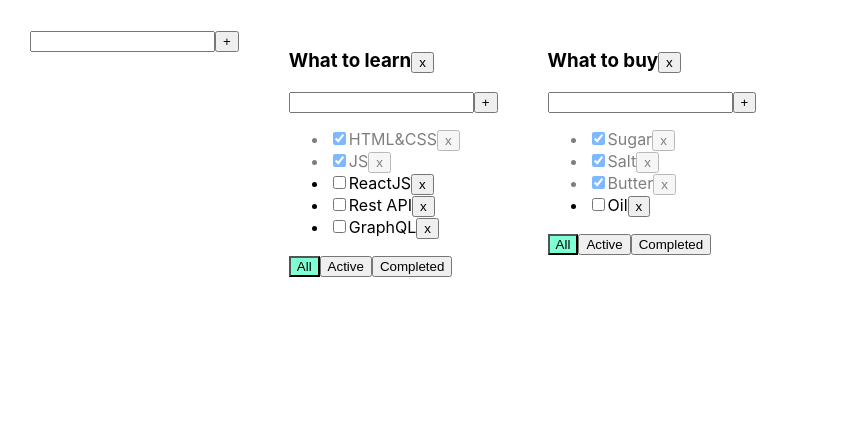
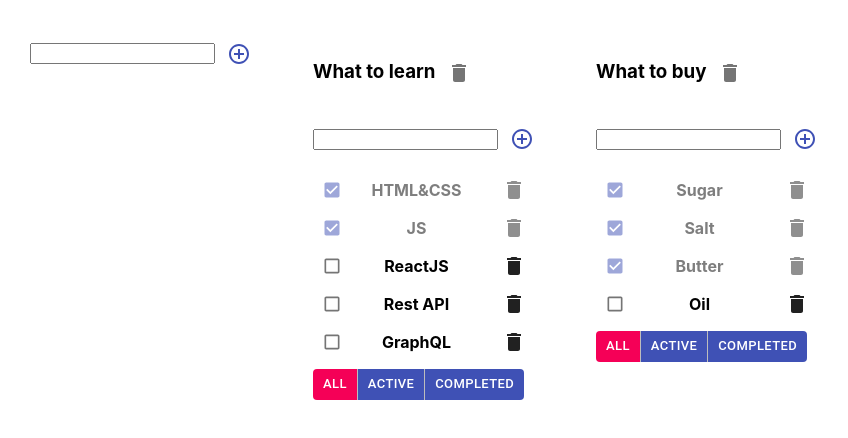
Before and after one commit to fedorgerasimov/Todolist, a React (Create React App) app: page / in a window 1280 px wide. Shown: the top 438 px of the page, without its empty margins (0-848 px from the left). Built offline with nearby package versions, Linux system fonts and the light colour scheme.

Commit message:
Добавил новые названия для тегов Material-UI

```diff
--- a/src/AddItemForm.tsx
+++ b/src/AddItemForm.tsx
@@ -1,4 +1,6 @@
 import React, {ChangeEvent, useState, KeyboardEvent} from "react";
+import {IconButton} from "@material-ui/core";
+import AddCircleOutlineIcon from '@material-ui/icons/AddCircleOutline';
 
 type AddItemFormPropsType ={
     addItem: (title: string) => void
@@ -34,7 +36,12 @@ export function AddItemForm(props: AddItemFormPropsType) {
                    onKeyPress={onKeyPressHandler}
                    className={error ? 'error' : ''} // error может быть, может нет. Для этого нужно создать стейт
             />
-            <button onClick={addItem}>+</button>
+            <IconButton
+                onClick={addItem}
+                color={"primary"}
+            >
+            <AddCircleOutlineIcon/>
+            </IconButton>
             {error && <div className='error-message'>{error}</div>}
         </div>
     )
--- a/src/EditTableSpan.tsx
+++ b/src/EditTableSpan.tsx
@@ -1,4 +1,5 @@
 import React, {ChangeEvent, useState} from "react";
+import {TextField} from "@material-ui/core";
 
 type EditTableSpanPropsType = {
     title: string
@@ -21,13 +22,14 @@ const EditTableSpan = (props: EditTableSpanPropsType) => {
     }
     return (
         editMode    //
-            ? <input
+            ? <TextField
                 value={title}
                 autoFocus  // autoFocus={true}
                 onBlur={offEditMode}
                 onChange={onChangeHandler}
                />
             : <span
+                style={{fontWeight:"bold"}}
                 onDoubleClick={onEditMode}
             >{props.title}</span>
     )
--- a/src/Todolist.tsx
+++ b/src/Todolist.tsx
@@ -2,6 +2,8 @@ import React, {ChangeEvent, KeyboardEvent, useState} from 'react';
 import {FilterValuesType} from './App';
 import {AddItemForm} from "./AddItemForm";
 import EditTableSpan from "./EditTableSpan";
+import {Button, ButtonGroup, Checkbox, IconButton, List, ListItem} from "@material-ui/core";
+import { Delete } from '@material-ui/icons';
 
 export type TaskType = {
     id: string
@@ -13,36 +15,39 @@ type PropsType = {
     todolistID: string
     title: string
     tasks: Array<TaskType>
-    removeTask: (todolistID : string, taskId: string) => void
-    changeFilter: (todolistID : string, value: FilterValuesType) => void
-    addTask: (todolistID : string, title: string) => void
-    changeTaskStatus: (todolistID : string, taskId: string, isDone: boolean) => void
+    removeTask: (todolistID: string, taskId: string) => void
+    changeFilter: (todolistID: string, value: FilterValuesType) => void
+    addTask: (todolistID: string, title: string) => void
+    changeTaskStatus: (todolistID: string, taskId: string, isDone: boolean) => void
     filter: FilterValuesType
-    removeTodolist: (todoListsId:string) => void
-    changeTaskTitle: (todolistID : string, taskId: string, title: string) =>void
-    changeTodolistTitle: (todolistID:string, title: string) => void
+    removeTodolist: (todoListsId: string) => void
+    changeTaskTitle: (todolistID: string, taskId: string, title: string) => void
+    changeTodolistTitle: (todolistID: string, title: string) => void
 }
 
 export function Todolist(props: PropsType) {
 
-    const addTask = (title:string) => {
-     props.addTask(title, props.todolistID)
+    const addTask = (title: string) => {
+        props.addTask(title, props.todolistID)
     }
 
-    const onAllClickHandler = () => props.changeFilter(props.todolistID,"all");
-    const onActiveClickHandler = () => props.changeFilter(props.todolistID,"active");
-    const onCompletedClickHandler = () => props.changeFilter(props.todolistID,"completed");
+    const onAllClickHandler = () => props.changeFilter(props.todolistID, "all");
+    const onActiveClickHandler = () => props.changeFilter(props.todolistID, "active");
+    const onCompletedClickHandler = () => props.changeFilter(props.todolistID, "completed");
 
-    const changeTodolistTitle= (newTitle: string) => props.changeTodolistTitle(props.todolistID, newTitle)
+    const changeTodolistTitle = (newTitle: string) => props.changeTodolistTitle(props.todolistID, newTitle)
 
 
     return <div>
         <h3>
             <EditTableSpan title={props.title} changeTitle={changeTodolistTitle}/>
-        <button onClick={()=> props.removeTodolist(props.todolistID)}>x</button>
+            <IconButton onClick={() => props.removeTodolist(props.todolistID)}>
+                <Delete/>
+            </IconButton>
+
         </h3>
         <AddItemForm addItem={addTask}/>
-        <ul>
+        <List>
             {
                 props.tasks.map(t => {
                     const onClickHandler = () => props.removeTask(t.id, props.todolistID)
@@ -51,23 +56,42 @@ export function Todolist(props: PropsType) {
                     }
 
                     const changeTaskTitle = (newTitle: string) => {
-                        props. changeTaskTitle(props.todolistID, t.id, newTitle)
+                        props.changeTaskTitle(props.todolistID, t.id, newTitle)
                     }
-                    return <li key={t.id} className={t.isDone ? "is-done" : ""}>
-                        <input type="checkbox"
+                    return <ListItem
+                        style={{padding:"0", justifyContent: "space-between"}}
+                        key={t.id} className={t.isDone ? "is-done" : ""}>
+                        <Checkbox color={'primary'}
+                                  size={'small'}
                                onChange={onChangeHandler}
                                checked={t.isDone}/>
                         <EditTableSpan title={t.title} changeTitle={changeTaskTitle}/>
                         {/*<span>{t.title}</span>*/}
-                        <button onClick={onClickHandler}>x</button>
-                    </li>
+                        <Button onClick={onClickHandler} size={'small'}>
+                            <Delete/>
+                        </Button>
+                    </ListItem>
                 })
             }
-        </ul>
+        </List>
         <div>
-            <button className={props.filter === 'all' ? "active-filter" : ""} onClick={onAllClickHandler}>All</button>
-            <button className={props.filter === 'active' ? "active-filter" : ""} onClick={onActiveClickHandler}>Active</button>
-            <button className={props.filter === 'completed' ? "active-filter" : ""} onClick={onCompletedClickHandler}>Completed</button>
+            <ButtonGroup
+                size={'small'}
+                variant={'contained'}
+                disableElevation>
+            <Button
+                color={props.filter === 'all' ? "secondary" : "primary"}
+                onClick={onAllClickHandler}>All
+            </Button>
+            <Button
+                color={props.filter === 'active' ? "secondary" : "primary"}
+                onClick={onActiveClickHandler}>Active
+            </Button>
+            <Button
+                color={props.filter === 'completed' ? "secondary" : "primary"}
+                onClick={onCompletedClickHandler}>Completed
+            </Button>
+            </ButtonGroup>
         </div>
     </div>
 }
```
